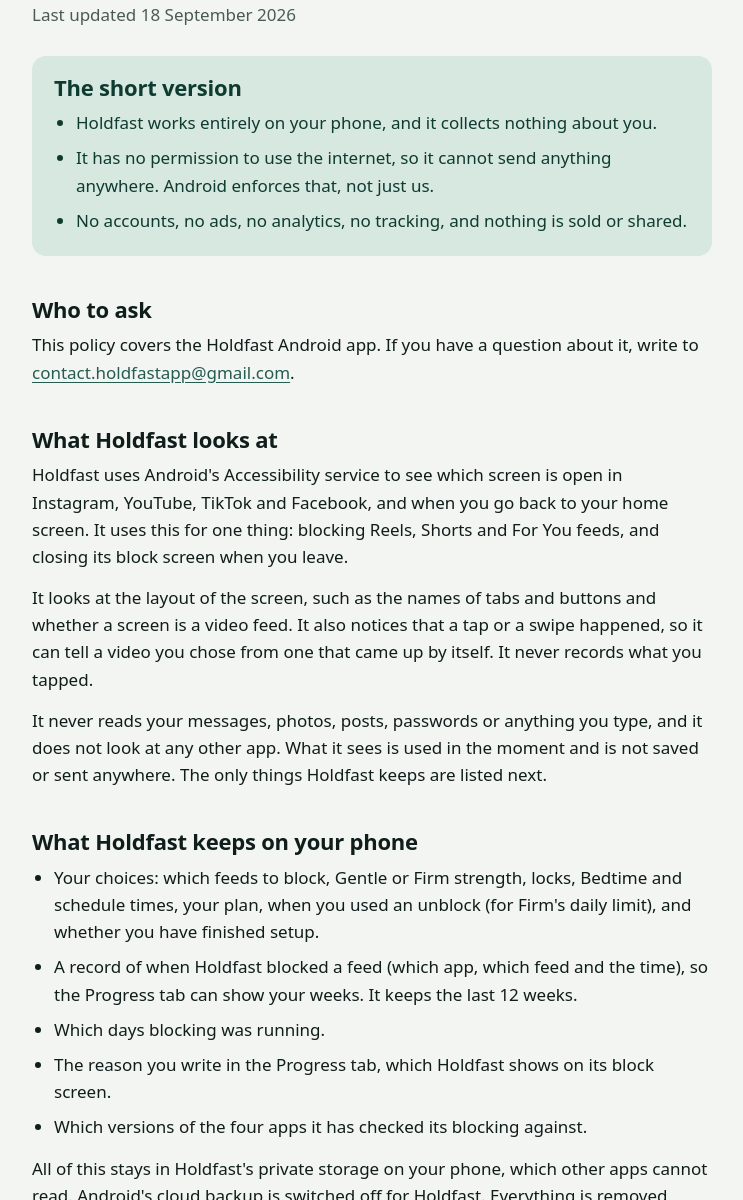
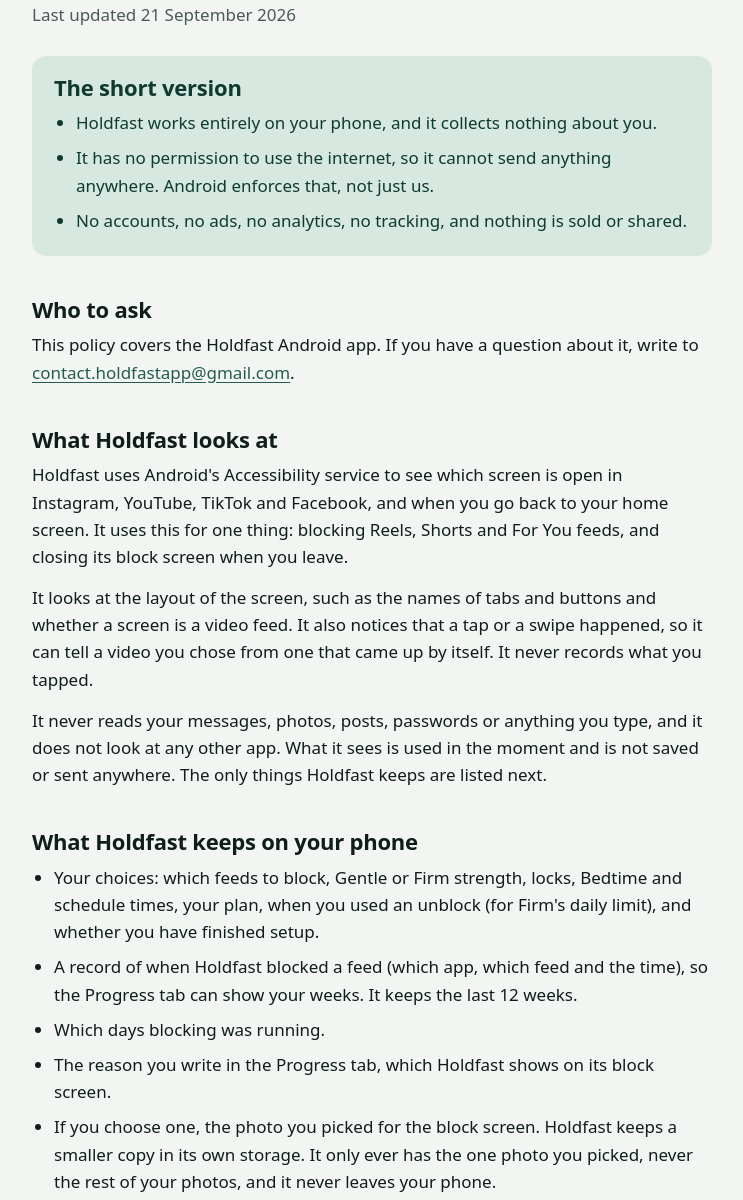
Before and after one commit to contactholdfastapp-cloud/holdfast-site, a plain HTML site: page privacy/index.html in a window 1280 px wide. Shown: the part 95-1295 px from the top of the page, without its empty margins (268-1011 px from the left). Drawn offline with Linux system fonts and the light colour scheme.

Commit message:
Privacy policy: the block screen photo a user can choose stays on their phone

```diff
--- a/privacy/index.html
+++ b/privacy/index.html
@@ -62,7 +62,7 @@
 <body>
 <main>
   <h1>Holdfast Privacy Policy</h1>
-  <p class="updated">Last updated 18 September 2026</p>
+  <p class="updated">Last updated 21 September 2026</p>
 
   <section class="short" aria-labelledby="short">
     <h2 id="short">The short version</h2>
@@ -87,6 +87,7 @@
     <li>A record of when Holdfast blocked a feed (which app, which feed and the time), so the Progress tab can show your weeks. It keeps the last 12 weeks.</li>
     <li>Which days blocking was running.</li>
     <li>The reason you write in the Progress tab, which Holdfast shows on its block screen.</li>
+    <li>If you choose one, the photo you picked for the block screen. Holdfast keeps a smaller copy in its own storage. It only ever has the one photo you picked, never the rest of your photos, and it never leaves your phone.</li>
     <li>Which versions of the four apps it has checked its blocking against.</li>
   </ul>
   <p>All of this stays in Holdfast's private storage on your phone, which other apps cannot read. Android's cloud backup is switched off for Holdfast. Everything is removed when you uninstall Holdfast or clear its storage in Android's settings.</p>
```
